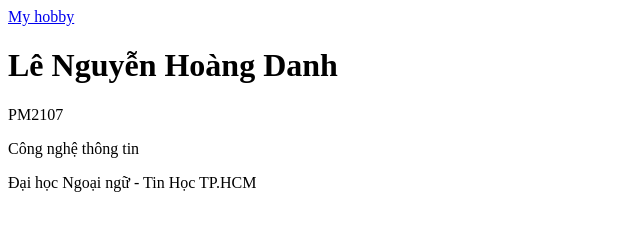
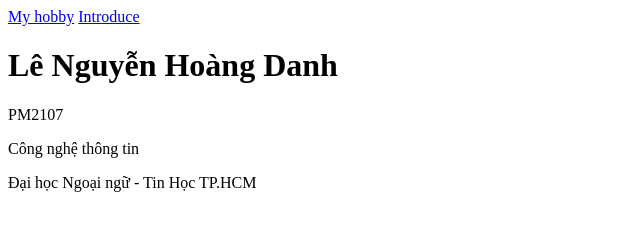
Before and after one commit to danhle4064/duan2, a plain HTML site: page introduce.html in a window 1280 px wide. Shown: the full height of the page, 0-640 px from the left. Drawn offline with Linux system fonts and the light colour scheme.

Commit message:
chỉnh sửa điều hướng trang

```diff
--- a/introduce.html
+++ b/introduce.html
@@ -7,6 +7,7 @@
 </head>
 <body>
     <a href="./index.html">My hobby</a>
+    <a href="./introduce.html">Introduce</a>
     <p><h1>Lê Nguyễn Hoàng Danh</h1></p>
     <p>PM2107</p>
     <p>Công nghệ thông tin</p>
```
Also changed, not shown: index.html (+1 -0 lines).
